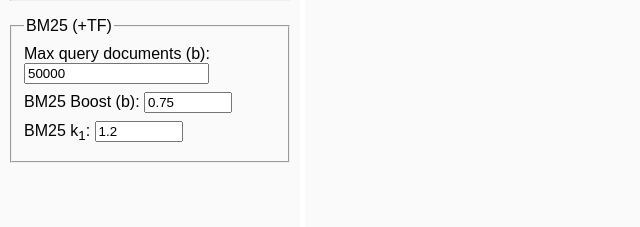
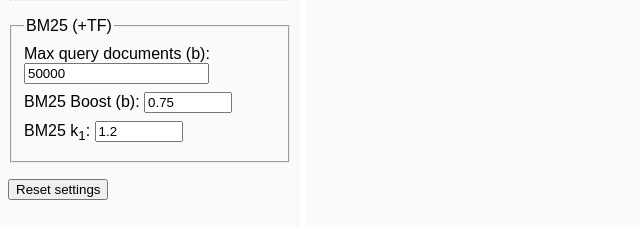
Before and after one commit to rasmus0201/search, a PHP site: page / in a window 1280 px wide. Shown: the part 573-800 px from the top of the page, without its empty margins (0-640 px from the left). Run offline with PHP 8.4, Linux system fonts and the light colour scheme; data that the repository does not hold is empty; some libraries are stand-ins or nearby versions.

Commit message:
reset settings

```diff
--- a/public/main.js
+++ b/public/main.js
@@ -43,6 +43,7 @@ const app = new Vue({
                     b: 0.75
                 }
             },
+            defaultSettings: '{"global":{"algorithm":"bm25","search_results":20,"use_inflections":true,"low_freq_cutoff":0.0025},"default":{"exact_score":20,"inflection_score":16,"proximity_score":1,"is_lemma_multiplier":1.3,"is_repeated_multiplier":0.5,"result_cutoff_multiplier":0.4,"max_duplicate_scores":5},"bm25":{"max_query_documents":50000,"k1":1.2,"b":0.75}}'
         };
     },
 
@@ -72,6 +73,10 @@ const app = new Vue({
     },
 
     methods: {
+        reset() {
+            this.settings = JSON.parse(this.defaultSettings);
+        },
+
         search() {
             if (this.searching === true) {
                 return;
--- a/public/search.php
+++ b/public/search.php
@@ -79,6 +79,7 @@
                             <input v-model="settings.bm25.k1" type="number" min="0" max="100" step="0.01">
                         </label>
                     </fieldset>
+                    <button type="button" @click="reset">Reset settings</button>
                 </div>
                 <div class="grid__item search-field">
                     <form @submit.prevent="search">
```
